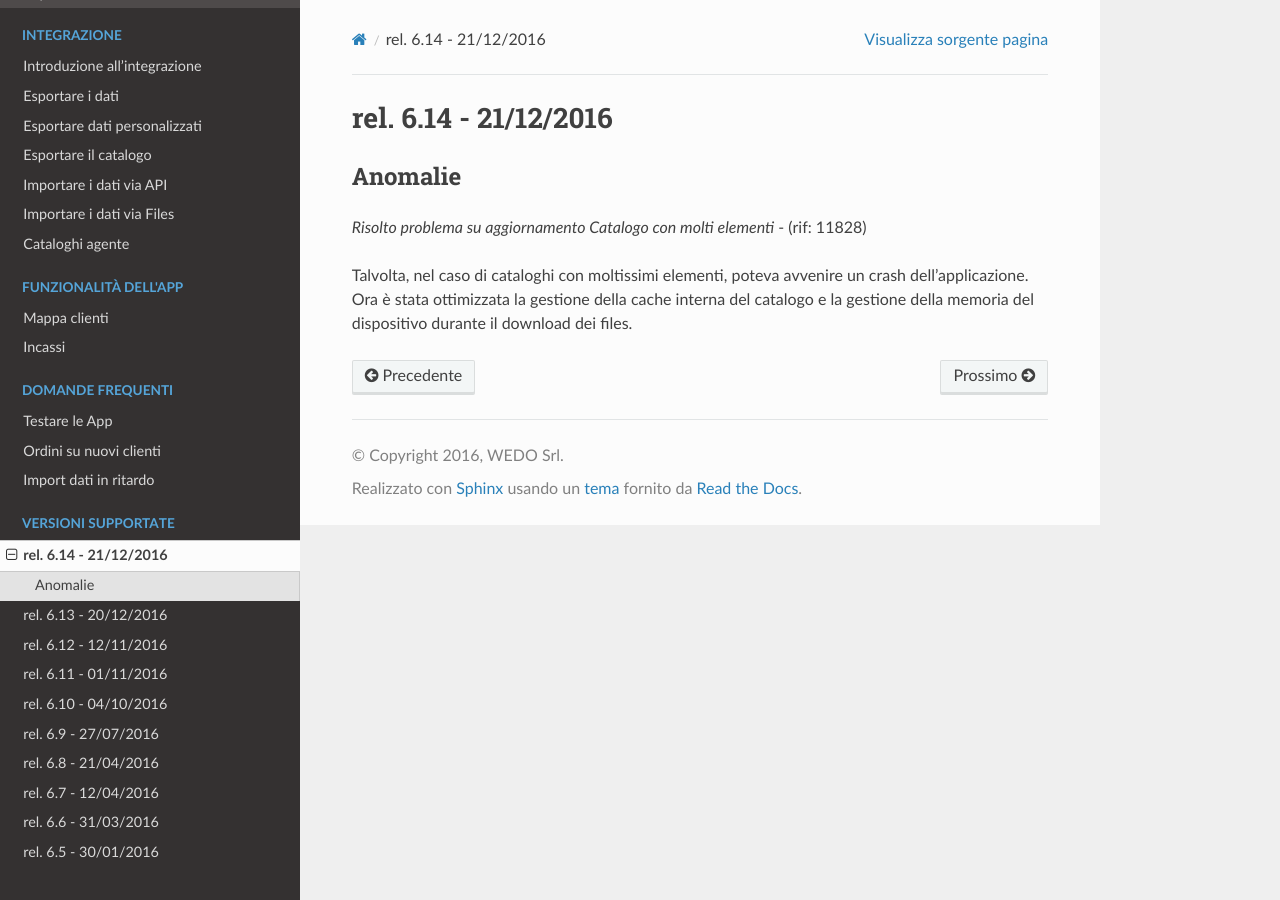
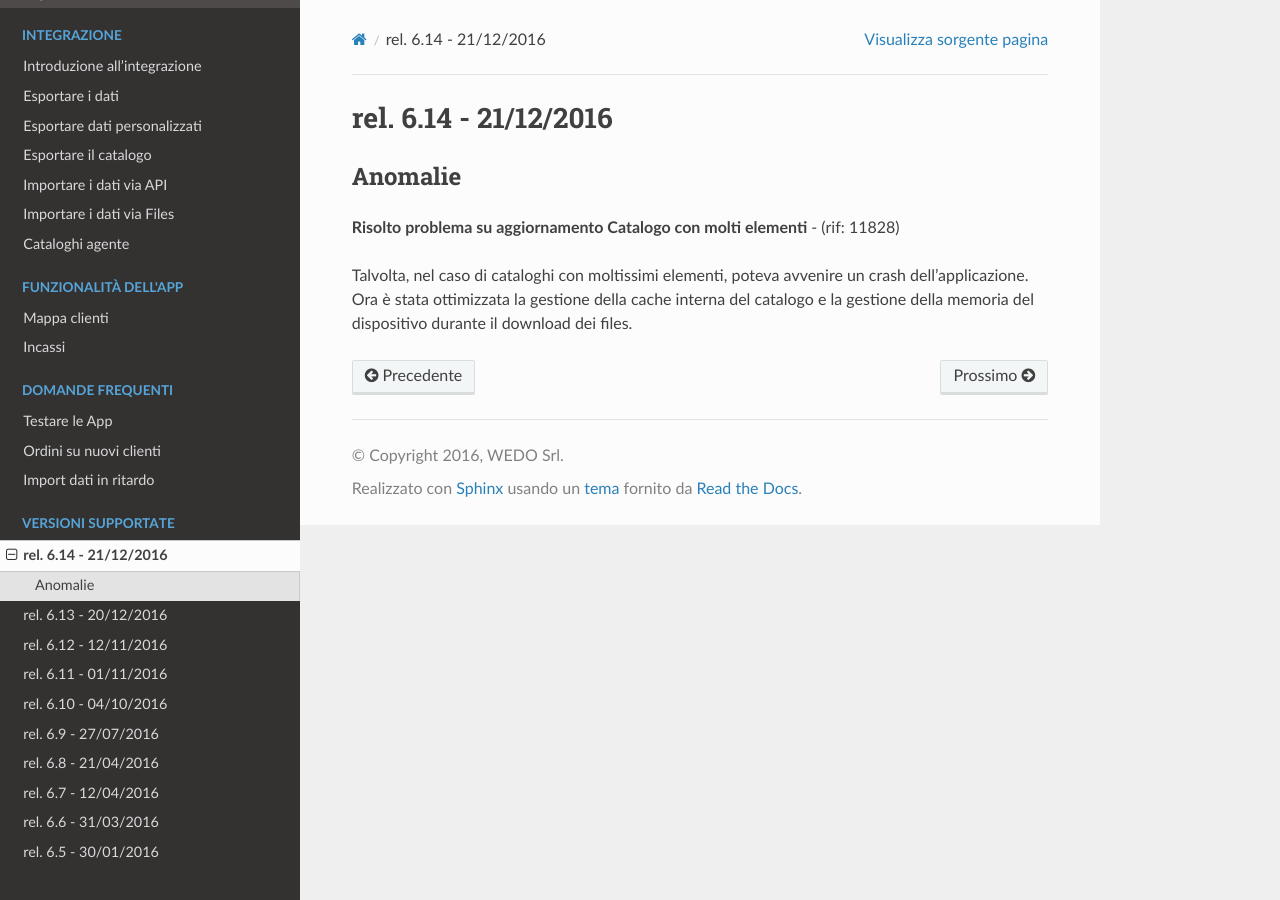
Before and after one commit to wedoit-io/doc-icommerce, a Sphinx documentation site: the page built from source/release-6-14.rst, in a window 1280 px wide. Built offline with Sphinx 7.4.7 and the Read the Docs theme 2.0.0, drawn with Linux system fonts in a browser that asks for light colours.

```diff
--- a/source/release-6-14.rst
+++ b/source/release-6-14.rst
@@ -4,7 +4,7 @@ rel. 6.14 - 21/12/2016
 Anomalie
 --------
 
-*Risolto problema su aggiornamento Catalogo con molti elementi* - (rif: 11828)
+**Risolto problema su aggiornamento Catalogo con molti elementi** - (rif: 11828)
 
 Talvolta, nel caso di cataloghi con moltissimi elementi, poteva avvenire un crash dell'applicazione.
 Ora è stata ottimizzata la gestione della cache interna del catalogo e la gestione della memoria del dispositivo durante il download dei files.
```
